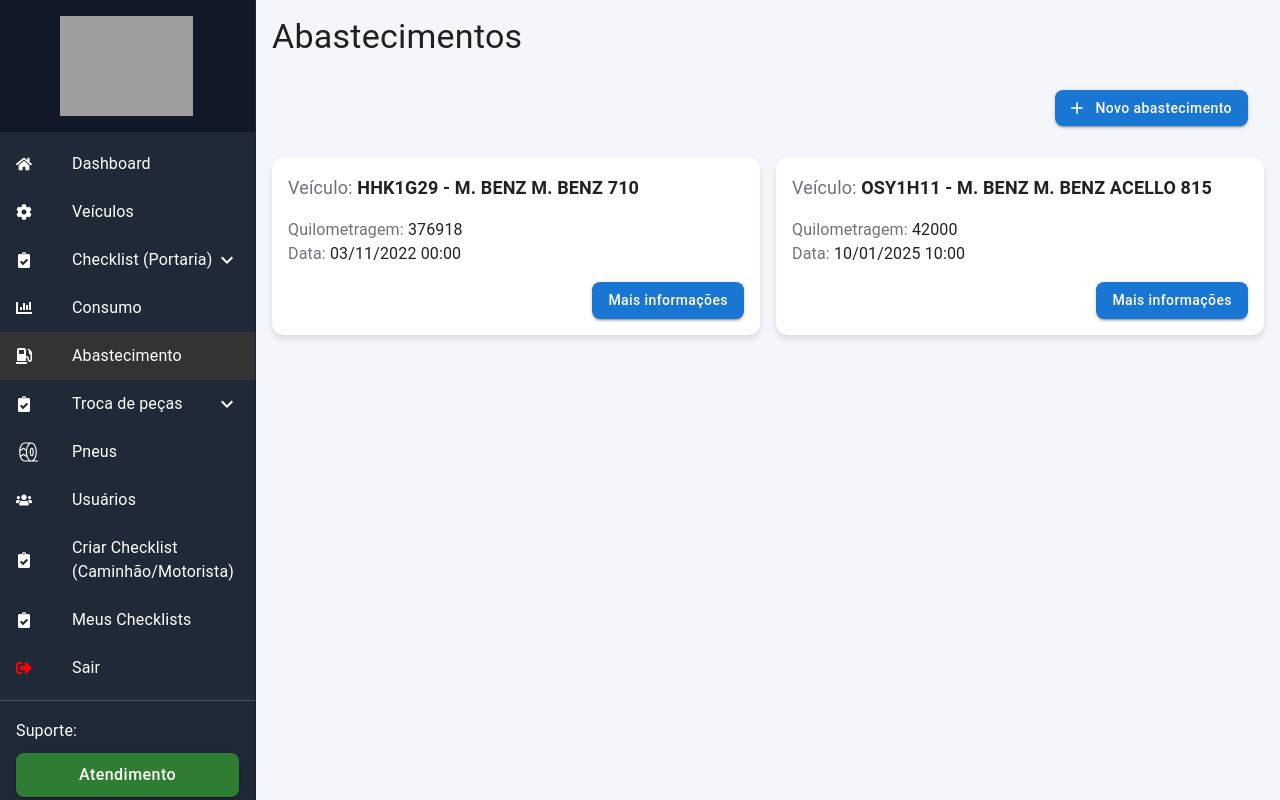
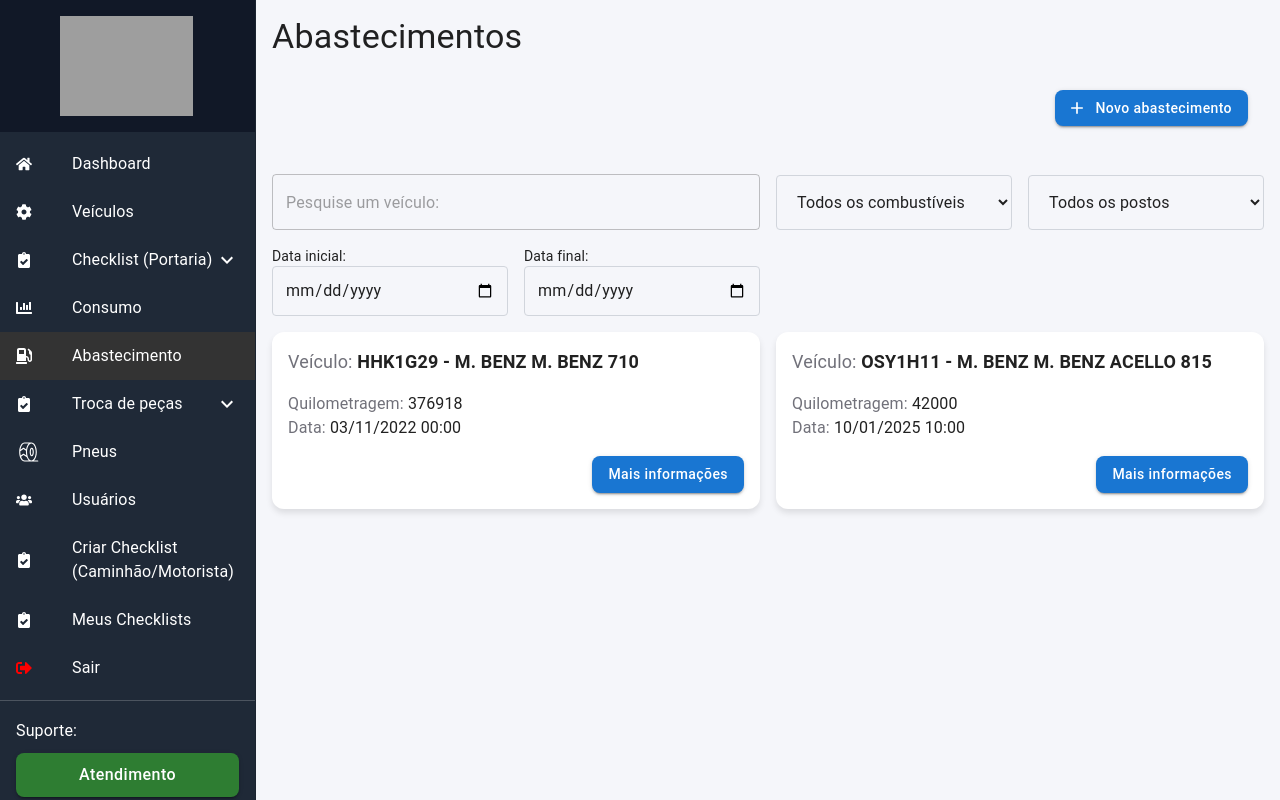
Before and after one commit to LettoKarvat/ERP-princesa, a React (Vite) app: page /refueling in a window 1280 px wide. Built offline with nearby package versions, Linux system fonts and the light colour scheme; no server answers; sample sign-in values are in the browser's storage; grey boxes are pictures that could not be loaded.

Commit message:
enhance Refueling component; add filtering functionality for vehicles, fuel types, and dates

```diff
--- a/src/pages/Refueling.jsx
+++ b/src/pages/Refueling.jsx
@@ -7,6 +7,8 @@ import {
   DialogContent,
   DialogActions,
   useMediaQuery,
+  Input,
+  TextField,
 } from "@mui/material";
 import { Add as AddIcon } from "@mui/icons-material";
 import SignatureCanvas from "react-signature-canvas";
@@ -160,6 +162,29 @@ export default function Refueling() {
   };
 
   const [selectedItem, setSelectedItem] = useState(null);
+  const [searchTerm, setSearchTerm] = useState("");
+  const [fuelFilter, setFuelFilter] = useState("");
+  const [postFilter, setPostFilter] = useState("");
+  const [startDate, setStartDate] = useState("");
+  const [endDate, setEndDate] = useState("");
+
+  const filteredData = refuelings.filter((item) => {
+    const searchMatch =
+      item.vehicle.toLowerCase().includes(searchTerm.toLowerCase()) ||
+      item.observation.toLowerCase().includes(searchTerm.toLowerCase());
+
+    const fuelMatch = fuelFilter === "" || item.fuelType === fuelFilter;
+
+    const postMatch = postFilter === "" || item.post === postFilter;
+
+    const itemDate = item.date.split("T")[0];
+
+    const dateMatch =
+      (!startDate || itemDate >= startDate) &&
+      (!endDate || itemDate <= endDate);
+
+    return searchMatch && fuelMatch && postMatch && dateMatch;
+  });
 
   return (
     <>
@@ -175,8 +200,58 @@ export default function Refueling() {
         </Button>
       </div>
 
+      <div className="gap-4 my-4 grid grid-cols-1 md:grid-cols-2 lg:grid-cols-4 items-end">
+        <TextField
+          variant="outlined"
+          placeholder="Pesquise um veículo:"
+          className="lg:col-span-2 p-4"
+          value={searchTerm}
+          onChange={(e) => setSearchTerm(e.target.value)}
+        />
+
+        <select
+          value={fuelFilter}
+          onChange={(e) => setFuelFilter(e.target.value)}
+          className="border p-4 h-fit rounded border-gray-300"
+        >
+          <option value="">Todos os combustíveis</option>
+          <option value="DIESEL">DIESEL</option>
+          <option value="ARLA">ARLA</option>
+        </select>
+
+        <select
+          value={postFilter}
+          onChange={(e) => setPostFilter(e.target.value)}
+          className="border p-4 h-fit rounded border-gray-300"
+        >
+          <option value="">Todos os postos</option>
+          <option value="interno">Interno</option>
+          <option value="externo">Externo</option>
+        </select>
+
+        <div className="">
+          <label className="block text-sm">Data inicial:</label>
+          <input
+            type="date"
+            value={startDate}
+            onChange={(e) => setStartDate(e.target.value)}
+            className="border p-3 h-fit w-full rounded border-gray-300"
+          />
+        </div>
+
+        <div>
+          <label className="block text-sm">Data final:</label>
+          <input
+            type="date"
+            value={endDate}
+            onChange={(e) => setEndDate(e.target.value)}
+            className="border p-3 h-fit w-full rounded border-gray-300"
+          />
+        </div>
+      </div>
+
       <div className="w-full grid grid-cols-1 lg:grid-cols-2 gap-4 mb-8">
-        {refuelings.map((refueling) => (
+        {filteredData.map((refueling) => (
           <RefuelingCard
             key={refueling.id}
             refueling={refueling}
```
